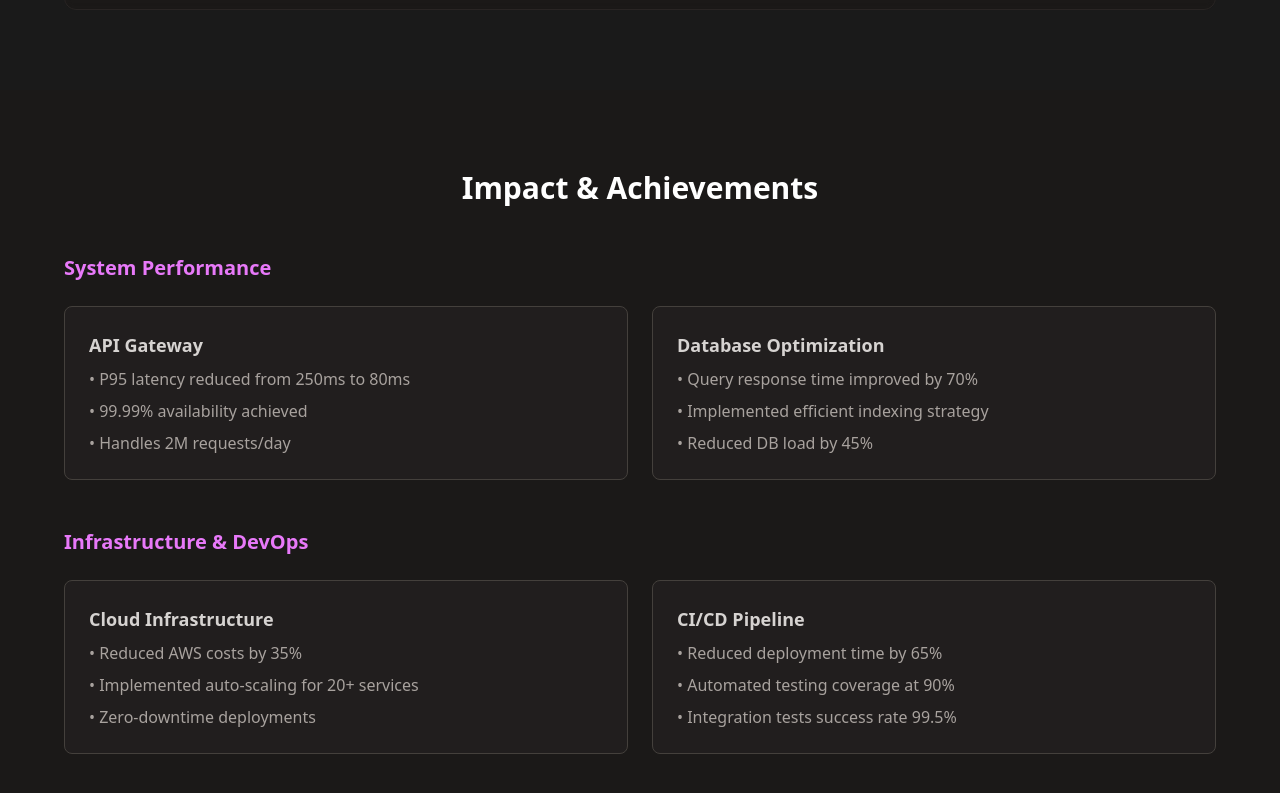
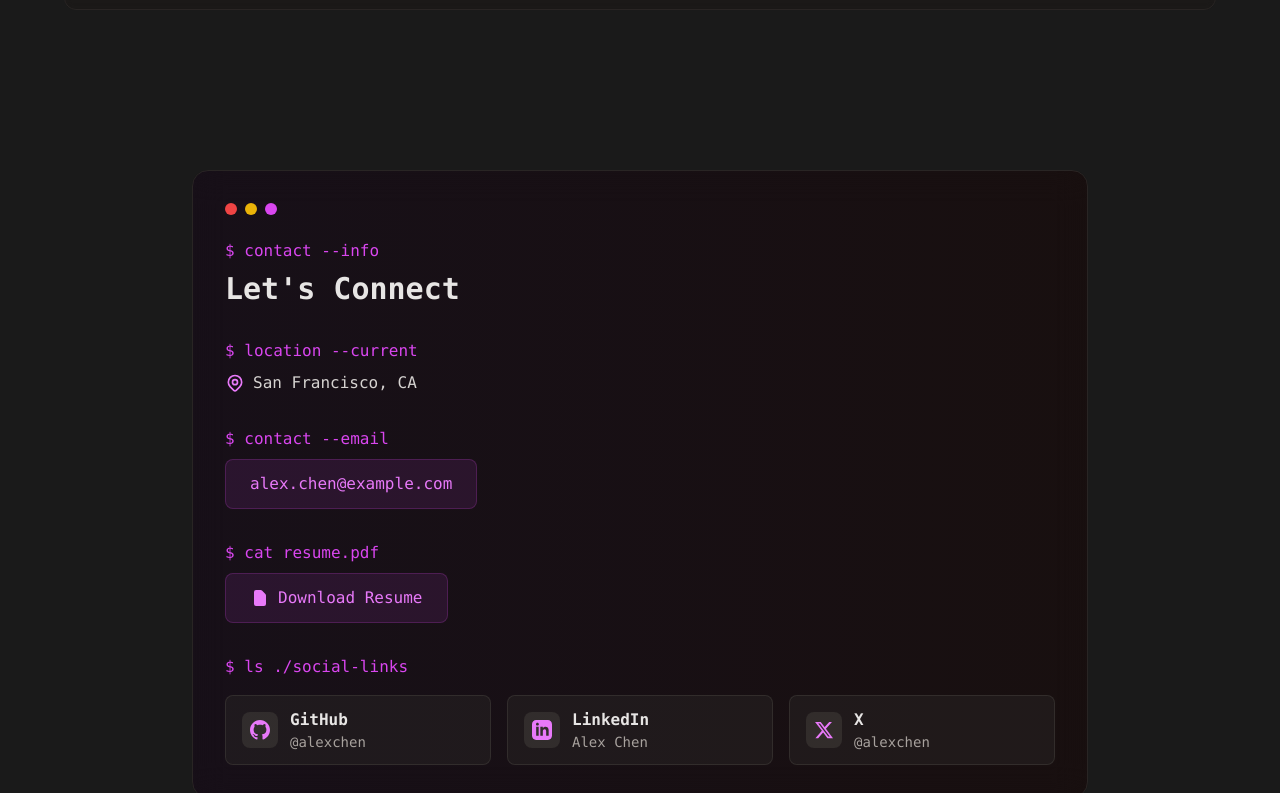
Before and after one commit to Cesar-Marcano/portfolio, a Next.js app: page / in a window 1280 px wide. Shown: the part 2596-3389 px from the top of the page. Built offline with nearby package versions, Linux system fonts and the light colour scheme.

Commit message:
style: comment out TechnicalMetrics component in BackendPortfolio

```diff
--- a/app/page.tsx
+++ b/app/page.tsx
@@ -10,7 +10,7 @@ export default function BackendPortfolio() {
 		<main className="min-h-screen bg-[#1A1A1A] text-white overflow-x-hidden">
 			<HeroSection />
 			<SystemArchitecture />
-			<TechnicalMetrics />
+			{/* <TechnicalMetrics /> */}
 			<ContactSection />
 		</main>
 	);
```
Also changed, not shown: 1 other file (tests, documents, lock files or other folders).
